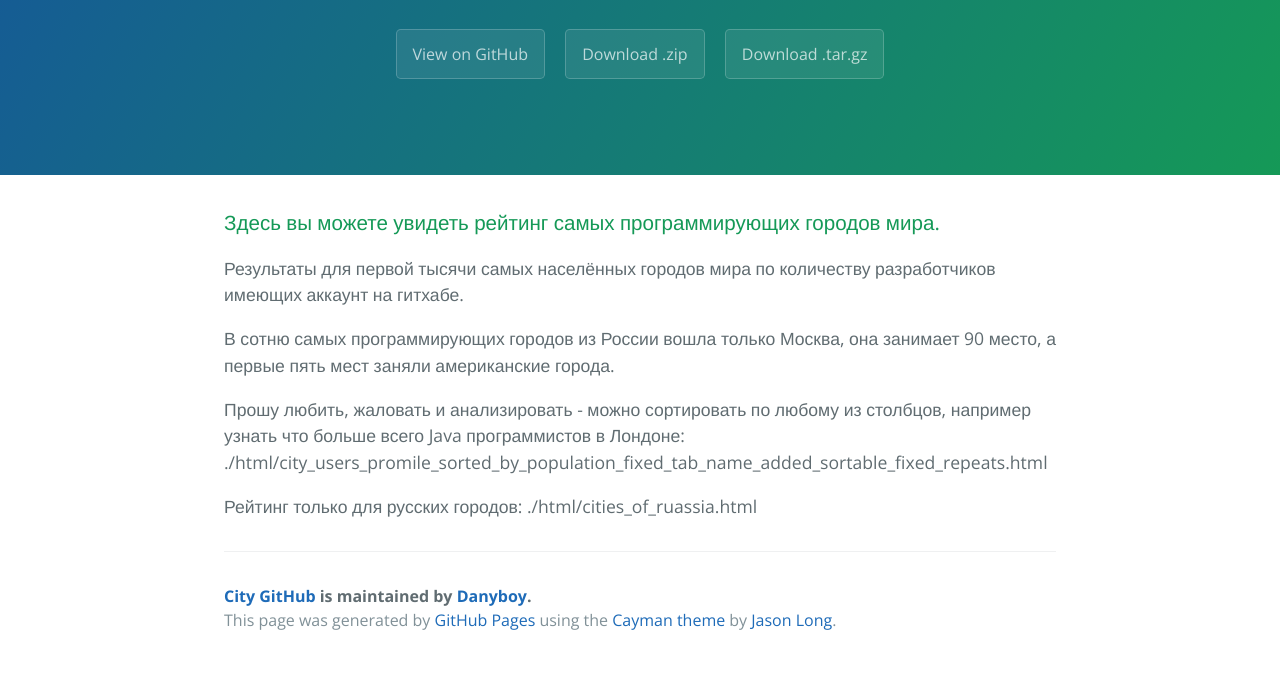
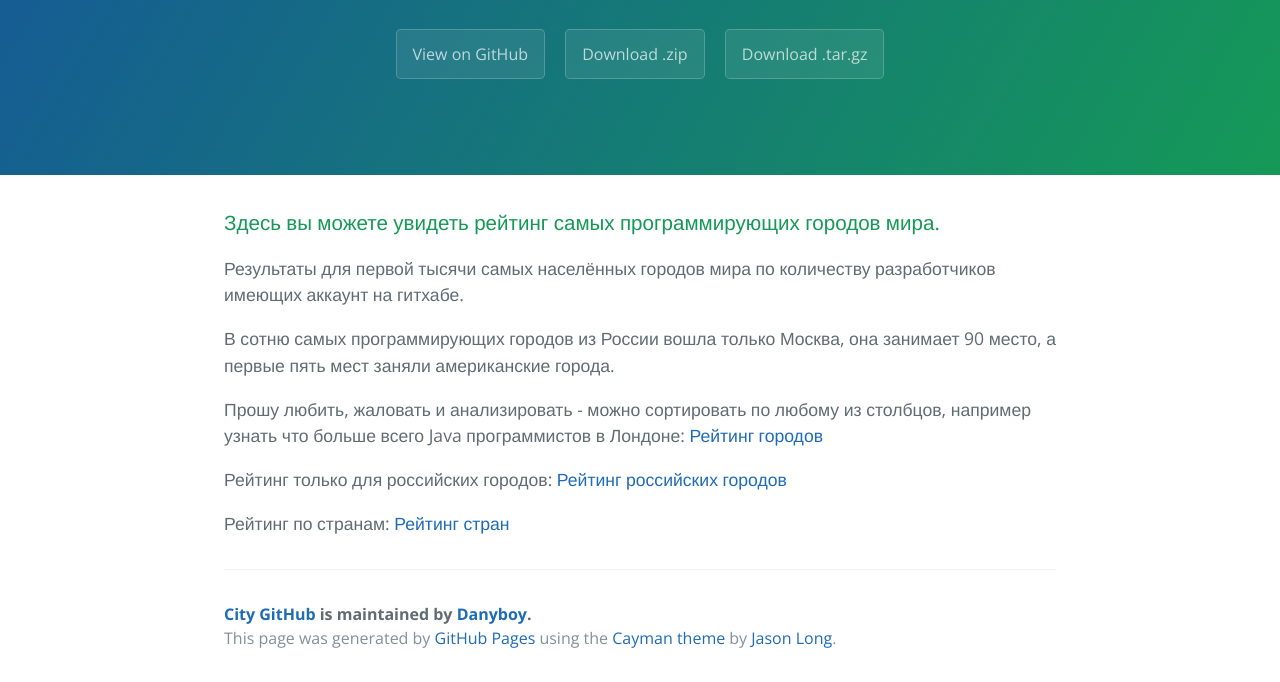
Before and after one commit to Danyboy/city_github, a plain HTML site: page index.html in a window 1280 px wide. Shown: the part 208-890 px from the top of the page. Drawn offline with nearby package versions, Linux system fonts and the light colour scheme.

Commit message:
Added links on index page

```diff
--- a/index.html
+++ b/index.html
@@ -27,10 +27,16 @@
 <p>В сотню самых программирующих городов из России вошла только Москва, она занимает 90 место, а первые пять мест заняли американские города.</p>
 
 <p>Прошу любить, жаловать и анализировать - можно сортировать по любому из столбцов, например узнать что больше всего Java программистов в Лондоне:
-./html/city_users_promile_sorted_by_population_fixed_tab_name_added_sortable_fixed_repeats.html</p>
+<a href="./html/city_users_by_population_fixed_repeats.html">Рейтинг городов</a>
+</p>
 
-<p>Рейтинг только для русских городов:
-./html/cities_of_ruassia.html</p>
+<p>Рейтинг только для российских городов:
+<a href="./html/cities_of_ruassia.html">Рейтинг российских городов</a>
+</p>
+
+<p>Рейтинг по странам:
+<a href="./html/countries.html">Рейтинг стран</a>
+</p>
 
       <footer class="site-footer">
         <span class="site-footer-owner"><a href="https://github.com/Danyboy/city_github">City GitHub</a> is maintained by <a href="https://github.com/Danyboy">Danyboy</a>.</span>
```
